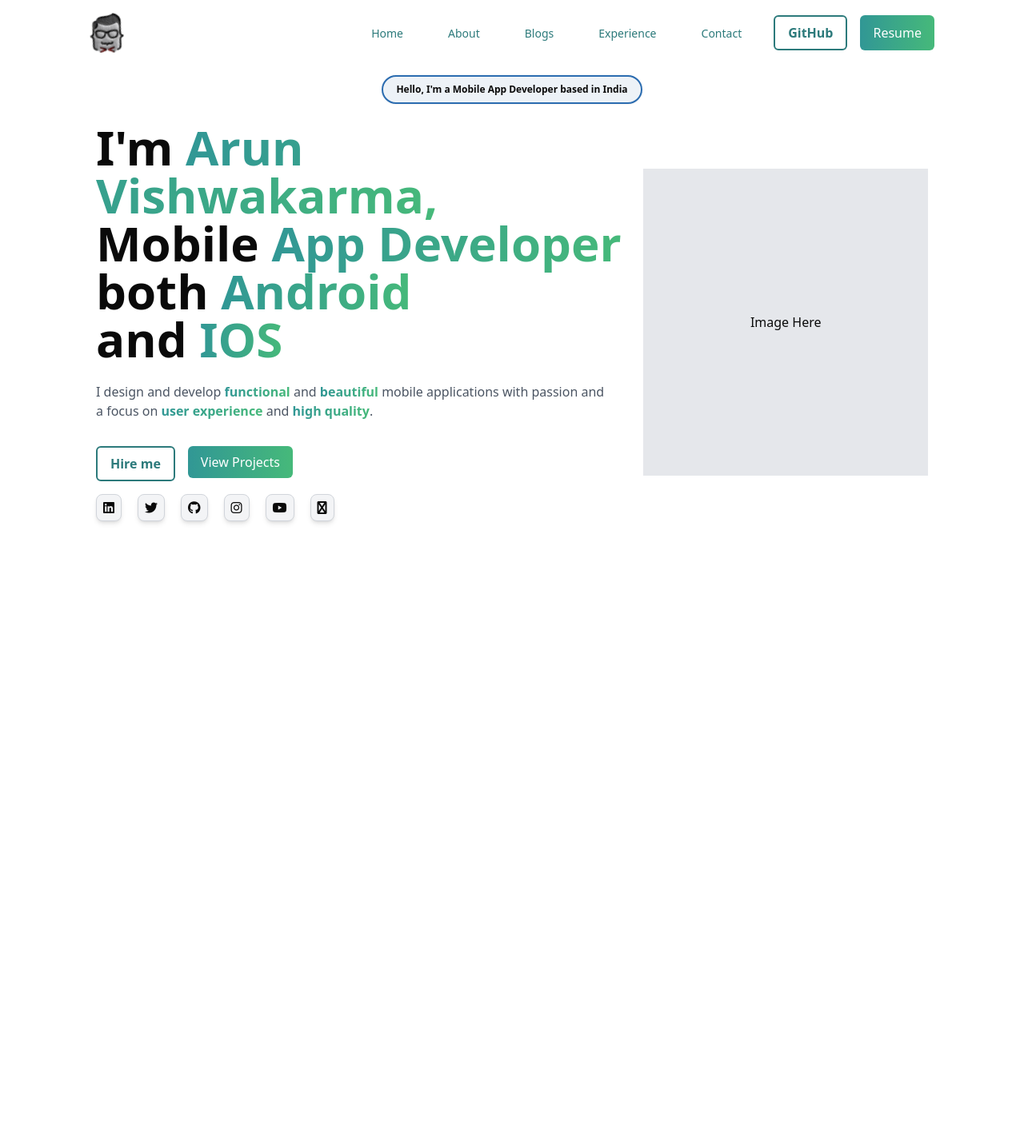
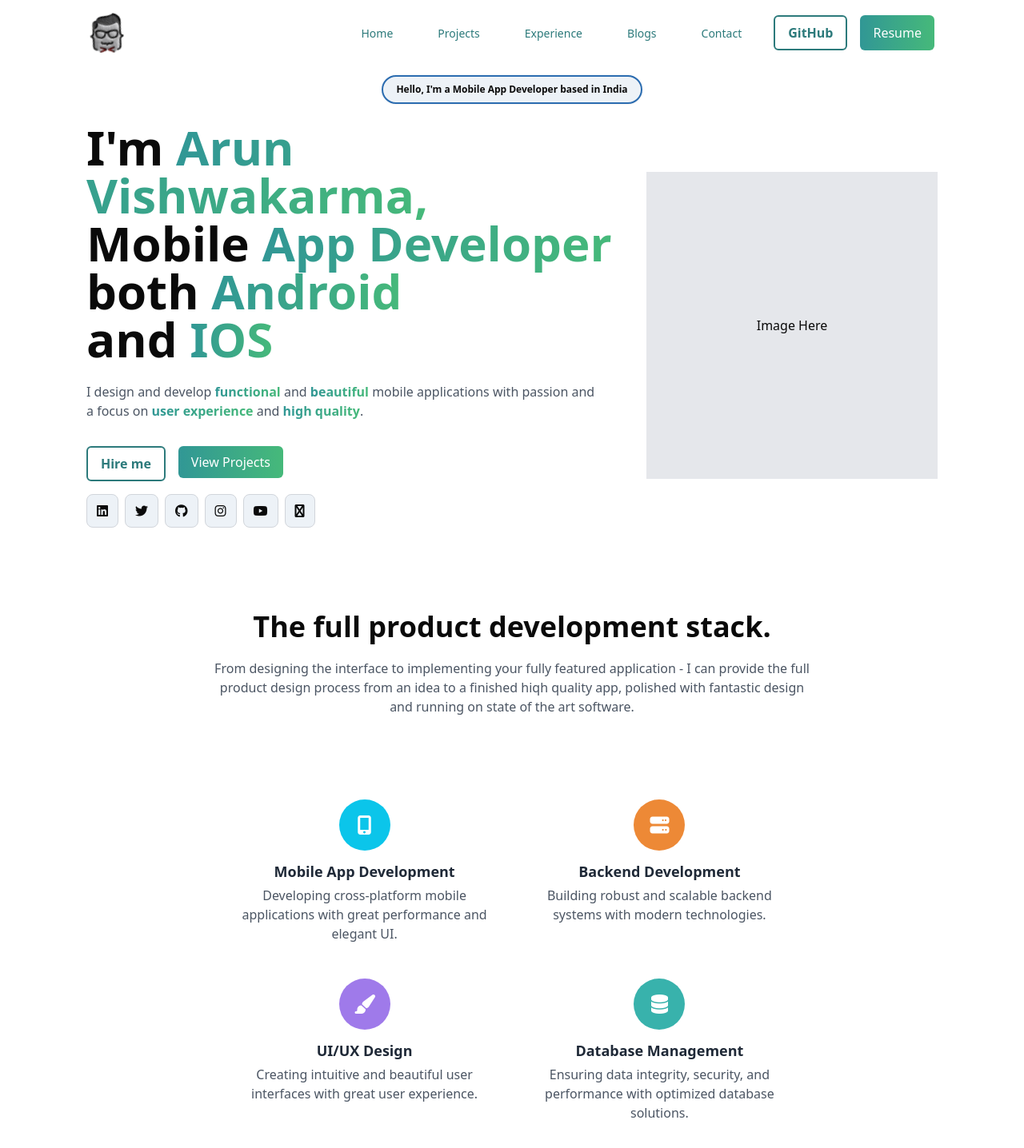
Before and after one commit to sakshiawatedesign/portfolio, a Next.js app: page / in a window 1280 px wide. Shown: the top 1436 px of the page at 80% size. Before the commit the page ends 800 px from the top, so only its background shows below. Built offline with nearby package versions, Linux system fonts and the light colour scheme.

Commit message:
featured card ui done

```diff
--- /dev/null
+++ b/src/app/components/common/spacer.js
@@ -0,0 +1,18 @@
+// components/Spacer.jsx
+
+import React from 'react';
+import PropTypes from 'prop-types';
+
+export default function Spacer({ height, className = '' }) {
+    return (
+        <div
+            className={`${className}`}
+            style={{ height }}
+        />
+    );
+}
+
+Spacer.propTypes = {
+    height: PropTypes.oneOfType([PropTypes.string, PropTypes.number]),
+    className: PropTypes.string, // Tailwind CSS responsive classes
+};
--- /dev/null
+++ b/src/app/components/home_page_comps.js/featured_card.js
@@ -0,0 +1,63 @@
+import React from "react";
+import PropTypes from "prop-types";
+import '@fortawesome/fontawesome-free/css/all.min.css';
+
+export default function FeatureCard({ iconClass, title, description, circleAvatarBgColor }) {
+    return (
+        <div className="flex flex-col items-center text-center space-y-1 mb-5">
+            {/* Icon container */}
+            <div
+                className={`
+                    w-16 h-16 flex items-center justify-center rounded-full
+                    transition-all duration-500 ease-in-out
+                    hover:shadow-lg
+                    hover:scale-105
+                    relative
+                    border-transparent
+                    hover:border-gray-300
+                    hover:border-opacity-100
+                    group
+                `}
+                style={{
+                    backgroundColor: circleAvatarBgColor || "#00CFFB",
+                    boxShadow: 'none',
+                    border: '0px solid transparent',
+                    transition: 'all 500ms ease-in-out',
+                }}
+            >
+                {/* Border overlay */}
+                <div
+                    className="
+                        absolute inset-0 rounded-full
+                        border-gray-300
+                        group-hover:border-2
+                        transition-all duration-500 ease-in-out
+                        opacity-0
+                        group-hover:opacity-100
+                        hover:shadow-lg hover:scale-110 hover:border-2
+                        hover:border-[#00CFFB]
+                    "
+                    style={{
+                        border: '0px solid transparent',
+                        transition: 'all 500ms ease-in-out',
+                    }}
+                />
+                <i className={`text-white text-2xl ${iconClass} z-10`} />
+            </div>
+
+            {/* Title */}
+            <h3 className="text-lg font-bold text-gray-800 pt-2">{title}</h3>
+
+            {/* Description */}
+            <p className="text-gray-600 max-w-xs">{description}</p>
+        </div>
+    );
+}
+
+// PropTypes validation
+FeatureCard.propTypes = {
+    iconClass: PropTypes.string.isRequired, // Font Awesome class names
+    title: PropTypes.string.isRequired,
+    description: PropTypes.string.isRequired,
+    circleAvatarBgColor: PropTypes.string
+};
--- a/src/app/components/home_page_comps.js/social_icons.js
+++ b/src/app/components/home_page_comps.js/social_icons.js
@@ -7,11 +7,11 @@ export default function SocialIcons() {
     { id: 3, href: '#', icon: 'fa-github' },
     { id: 4, href: '#', icon: 'fa-instagram' },
     { id: 5, href: '#', icon: 'fa-youtube' },
-    { id: 6, href: '#', icon: 'fa-envelope' }, // fas = FontAwesome Solid
+    { id: 6, href: '#', icon: 'fa-envelope' },
   ];
 
   return (
-    <div className="flex space-x-5 mt-4">
+    <div className="flex space-x-2 mt-4">
       {icons.map(({ id, href, icon }) => (
         <a
           key={id}
@@ -20,7 +20,7 @@ export default function SocialIcons() {
           rel="noopener noreferrer"
           className="group"
         >
-          <div className="bg-gray-100 border border-gray-300 px-2 py-1 rounded-lg shadow-md transition-transform duration-300 ease-in-out group-hover:translate-y-[-5px]">
+          <div className="bg-[#edf2f7] border border-gray-300 px-3 py-2 rounded-lg  transition-transform duration-300 ease-in-out group-hover:translate-y-[-5px]">
             <i className={`fab ${icon} text-black-500 text-md group-hover:text-gray-900`} />
           </div>
         </a>
--- a/src/app/layout.js
+++ b/src/app/layout.js
@@ -94,12 +94,22 @@ export default function RootLayout({ children }) {
                 </li>
                 <li>
                   <Link
-                    href="/about"
+                    href="/projects"
                     onClick={toggleMenu}
                     className="font-medium text-sm hover:bg-[#dfeded] hover:text-white px-4 py-2 rounded-md transition duration-300"
                     style={{ color: themeColors.primaryText }}
                   >
-                    About
+                    Projects
+                  </Link>
+                </li>
+                <li>
+                  <Link
+                    href="/experience"
+                    onClick={toggleMenu}
+                    className="font-medium text-sm hover:bg-[#dfeded] hover:text-white px-4 py-2 rounded-md transition duration-300"
+                    style={{ color: themeColors.primaryText }}
+                  >
+                    Experience
                   </Link>
                 </li>
                 <li>
@@ -112,16 +122,7 @@ export default function RootLayout({ children }) {
                     Blogs
                   </Link>
                 </li>
-                <li>
-                  <Link
-                    href="/experience"
-                    onClick={toggleMenu}
-                    className="font-medium text-sm hover:bg-[#dfeded] hover:text-white px-4 py-2 rounded-md transition duration-300"
-                    style={{ color: themeColors.primaryText }}
-                  >
-                    Experience
-                  </Link>
-                </li>
+
                 <li>
                   <Link
                     href="/contact"
@@ -198,11 +199,20 @@ export default function RootLayout({ children }) {
                 </li>
                 <li>
                   <Link
-                    href="/about"
+                    href="/projects"
                     className="font-medium text-sm hover:bg-[#dfeded] hover:text-white px-4 py-2 rounded-md transition duration-300"
                     style={{ color: themeColors.primaryText }}
                   >
-                    About
+                    Projects
+                  </Link>
+                </li>
+                <li>
+                  <Link
+                    href="/experience"
+                    className="font-medium text-sm hover:bg-[#dfeded] hover:text-white px-4 py-2 rounded-md transition duration-300"
+                    style={{ color: themeColors.primaryText }}
+                  >
+                    Experience
                   </Link>
                 </li>
                 <li>
@@ -214,15 +224,7 @@ export default function RootLayout({ children }) {
                     Blogs
                   </Link>
                 </li>
-                <li>
-                  <Link
-                    href="/experience"
-                    className="font-medium text-sm hover:bg-[#dfeded] hover:text-white px-4 py-2 rounded-md transition duration-300"
-                    style={{ color: themeColors.primaryText }}
-                  >
-                    Experience
-                  </Link>
-                </li>
+
                 <li>
                   <Link
                     href="/contact"
--- a/src/app/page.js
+++ b/src/app/page.js
@@ -4,6 +4,9 @@ import LongBtn from "./components/home_page_comps.js/long_btn";
 import SocialIcons from "./components/home_page_comps.js/social_icons";
 import OutLinedBtn from "./components/common_copmps.js/outlined_btn";
 import GradientBtn from "./components/common_copmps.js/gradient_btn";
+import Spacer from "./components/common/spacer";
+import FeatureCard from './components/home_page_comps.js/featured_card'
+
 
 export default function Home() {
 
@@ -57,7 +60,7 @@ export default function Home() {
         <LongBtn />
       </div>
 
-      <div className="flex flex-col-reverse md:flex-row items-center justify-between py-6 px-6">
+      <div className="flex flex-col-reverse md:flex-row items-center justify-between py-6 px-3">
         {/* Content Column - Full width on mobile, half width on desktop */}
         <div className="w-full md:w-[65%] text-start">
           {/* Main Heading - Smaller text on mobile */}
@@ -102,6 +105,52 @@ export default function Home() {
           </div>
         </div>
       </div>
+      <div className='text-3xl md:text-3xl lg:text-4xl font-bold leading-tight text-center mb-5  mt-10 md:mt-15 lg:mt-20'>
+        The full product development stack.
+      </div>
+      <div className='text-gray-600 text-center mt-4 lg:w-[70%] md:w-[80%] w-[98%] mx-auto'>
+        From designing the interface to implementing your fully featured application - I can provide the full product design process from an idea to a finished hiqh quality app, polished with fantastic design and running on state of the art software.
+      </div>
+
+      {/* <Spacer  height={'20px'} className="h-8 md:h-12 lg:h-16" /> */}
+      <Spacer className="lg:h-20 h-10" />
+
+      <div className="grid grid-cols-1 md:grid-cols-2 gap-6 p-6 lg:w-[70%] md:w-[80%] w-[98%] mx-auto">
+
+
+        {/* Card 1 */}
+        <FeatureCard
+          iconClass="fas fa-mobile-alt"
+          title="Mobile App Development"
+          description="Developing cross-platform mobile applications with great performance and elegant UI."
+          circleAvatarBgColor="#0bc5ea"
+        />
+
+        {/* Card 2 */}
+        <FeatureCard
+          iconClass="fas fa-server"
+          title="Backend Development"
+          description="Building robust and scalable backend systems with modern technologies."
+          circleAvatarBgColor="#ed8936"
+        />
+
+        {/* Card 3 */}
+        <FeatureCard
+          iconClass="fas fa-paint-brush"
+          title="UI/UX Design"
+          description="Creating intuitive and beautiful user interfaces with great user experience."
+          circleAvatarBgColor="#9f7aea"
+        />
+
+        {/* Card 4 */}
+        <FeatureCard
+          iconClass="fas fa-database"
+          title="Database Management"
+          description="Ensuring data integrity, security, and performance with optimized database solutions."
+          circleAvatarBgColor="#38b2ac"
+        />
+      </div>
+
     </div >
   );
 }
```
